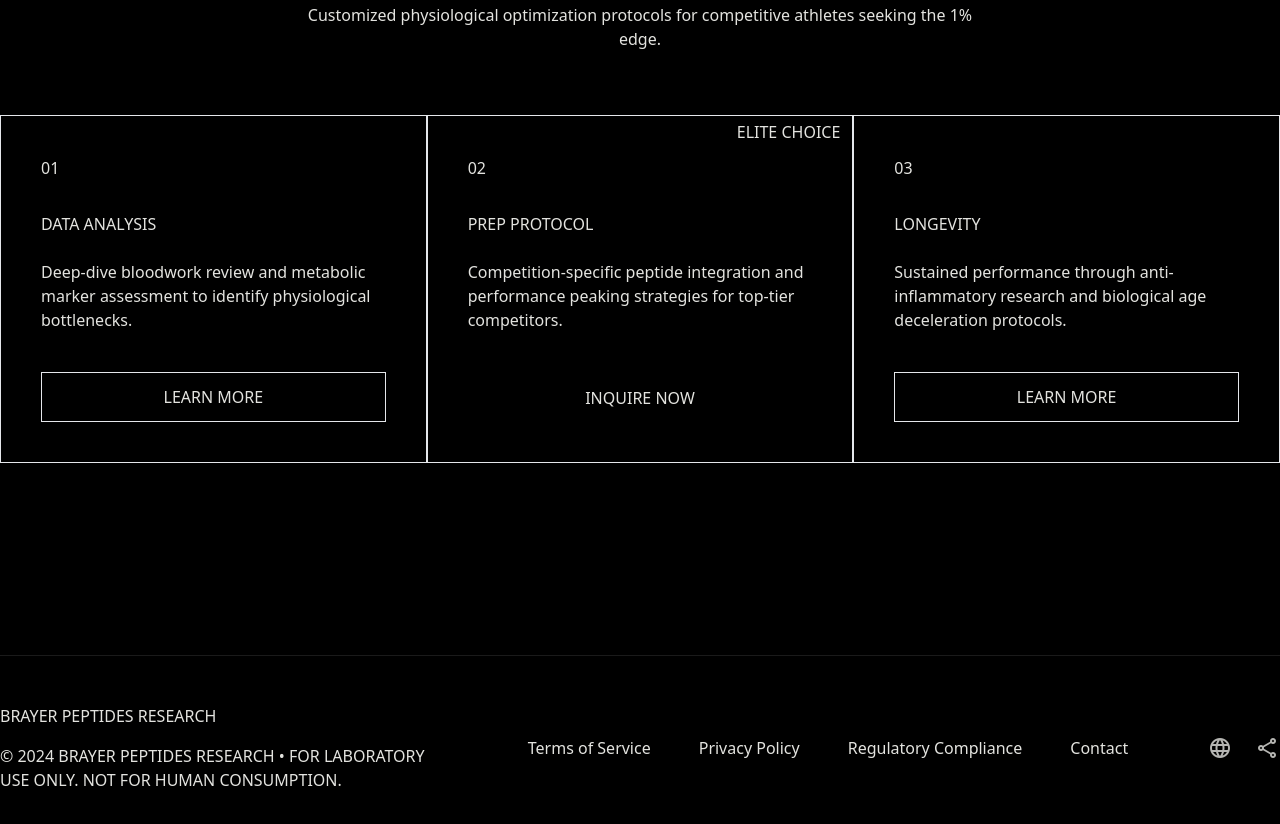
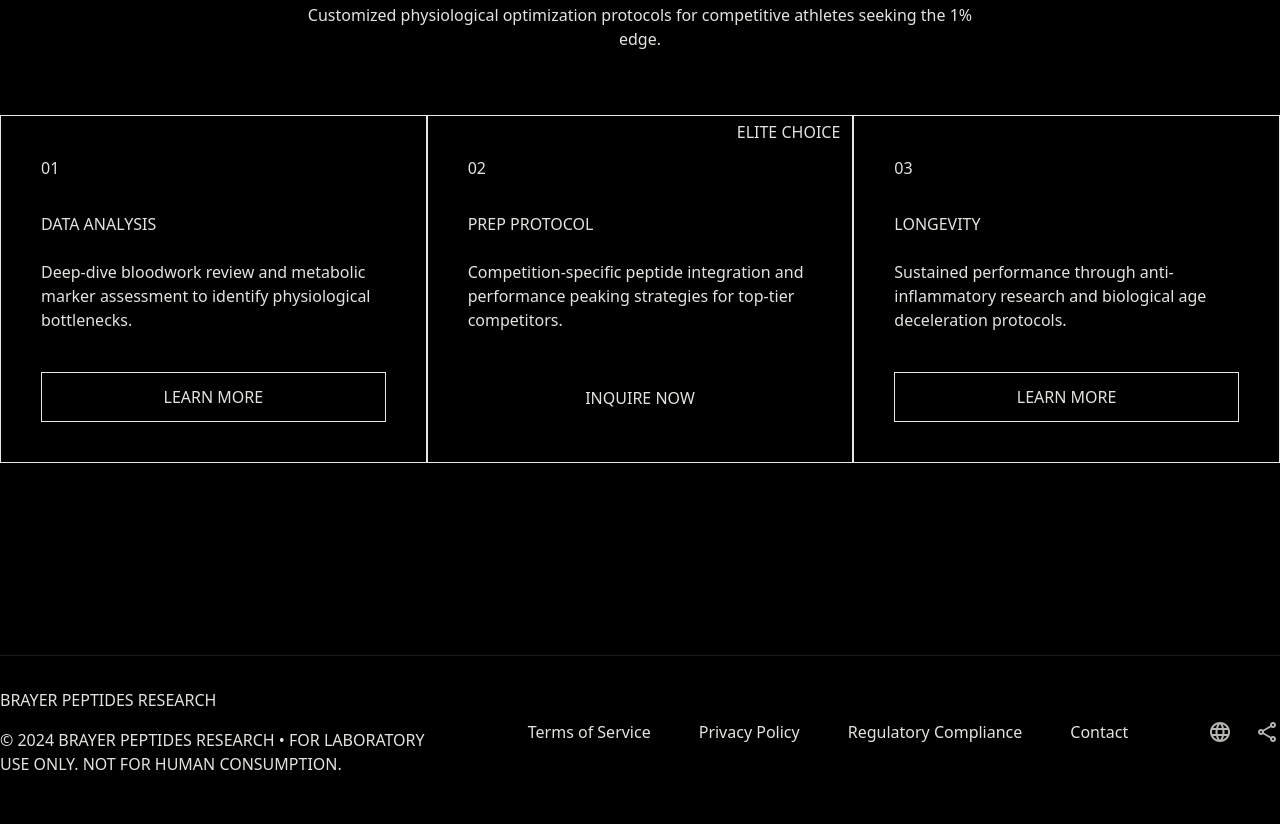
Before and after one commit to layden-lavi/brayer-pep, a plain HTML site: page home_brayer_peptides/code.html in a window 1280 px wide. Shown: the part 2816-3640 px from the top of the page. Drawn offline with nearby package versions, Linux system fonts and the light colour scheme.

Commit message:
step 4: normalize spacing — standardize footer py to py-8, coach philosophy grid gap already correct

```diff
--- a/home_brayer_peptides/code.html
+++ b/home_brayer_peptides/code.html
@@ -197,7 +197,7 @@
 </main>
 <!-- Footer Shell -->
 <footer class="bg-surface-container-lowest border-t border-white/10 mt-24">
-<div class="flex flex-col md:flex-row justify-between items-center py-12 px-margin-desktop w-full max-w-container-max mx-auto gap-8">
+<div class="flex flex-col md:flex-row justify-between items-center py-8 px-margin-desktop w-full max-w-container-max mx-auto gap-8">
 <div class="flex flex-col items-center md:items-start gap-4">
 <div class="font-label-caps text-label-caps text-on-surface-variant">BRAYER PEPTIDES RESEARCH</div>
 <div class="font-body-sm text-body-sm text-on-surface-variant/60 text-center md:text-left max-w-md">
```
